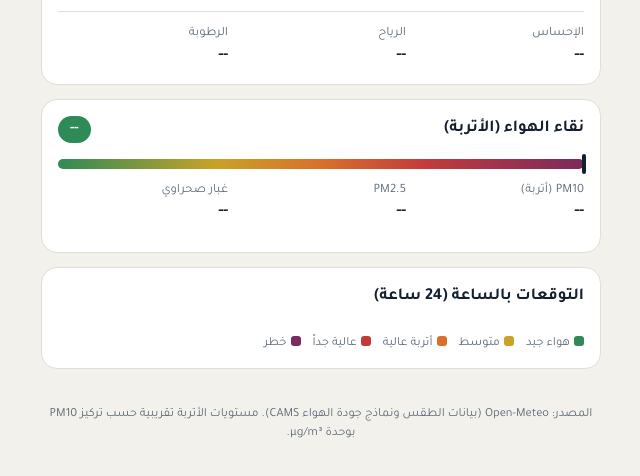
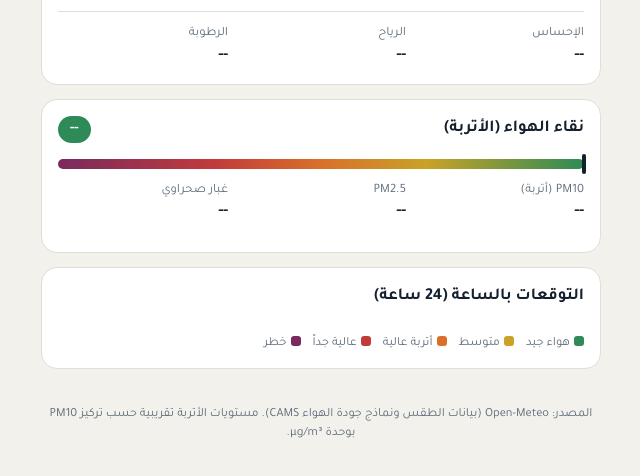
Before and after one commit to abdelfattahkarim-droid/kw-weather, a plain HTML site: page index.html in a window 1280 px wide. Shown: the part 172-648 px from the top of the page, without its empty margins (319-959 px from the left). Drawn offline with Linux system fonts and the light colour scheme; no server answers.

Commit message:
Add files via upload

```diff
--- a/index.html
+++ b/index.html
@@ -44,7 +44,7 @@ button{cursor:pointer}
 .air-head h2,.sec h2{margin:0;font-size:1.05rem}
 .badge{padding:3px 12px;border-radius:99px;font-weight:700;font-size:.9rem;color:#fff;background:var(--ok)}
 .bar{position:relative;height:10px;border-radius:99px;margin:16px 0 8px;
-  background:linear-gradient(to left,var(--haz),var(--vhigh) 30%,var(--high) 50%,var(--mid) 70%,var(--ok))}
+  background:linear-gradient(to left,var(--ok) 0%,var(--mid) 30%,var(--high) 50%,var(--vhigh) 70%,var(--haz) 100%)}
 .bar i{position:absolute;top:-5px;width:4px;height:20px;border-radius:2px;background:var(--fg);transform:translateX(50%)}
 .air-vals{display:grid;grid-template-columns:repeat(3,1fr);gap:8px;margin-top:12px}
 .air-vals span{display:block;color:var(--muted);font-size:.8rem}
```
